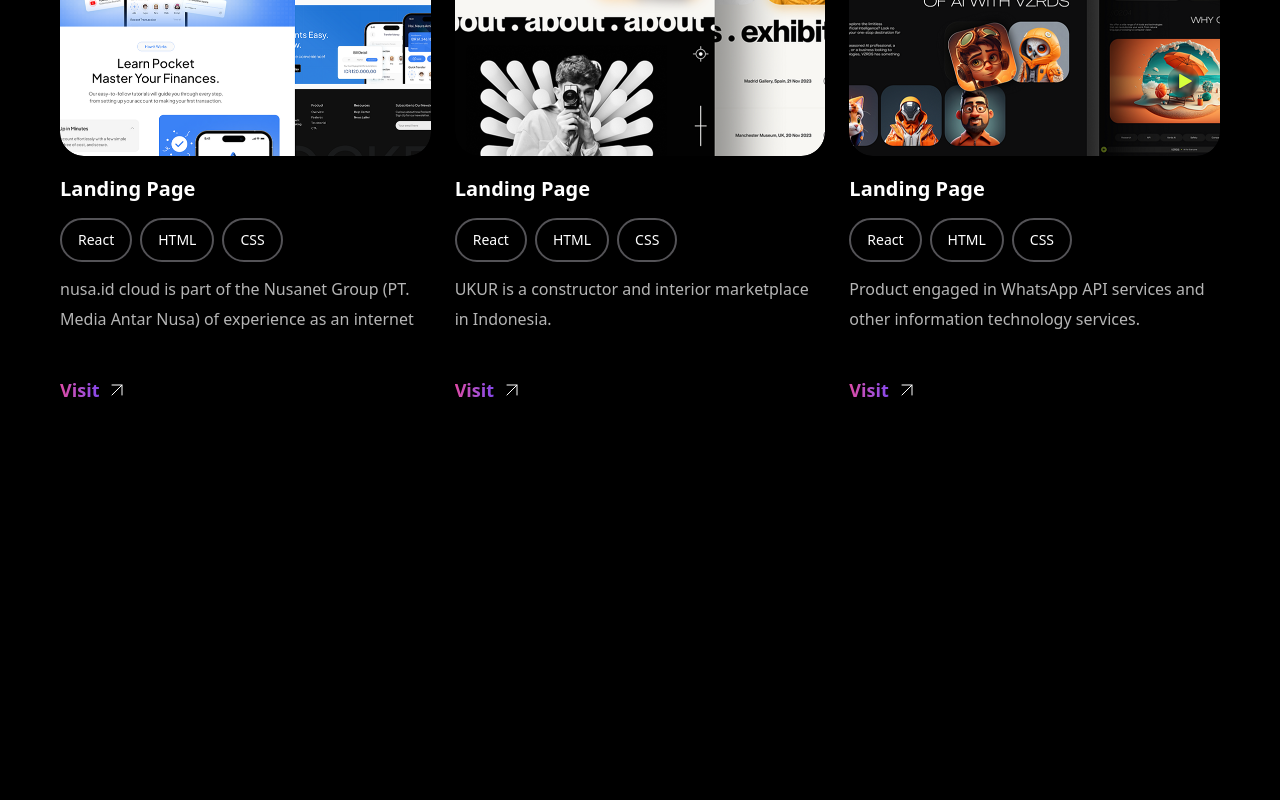
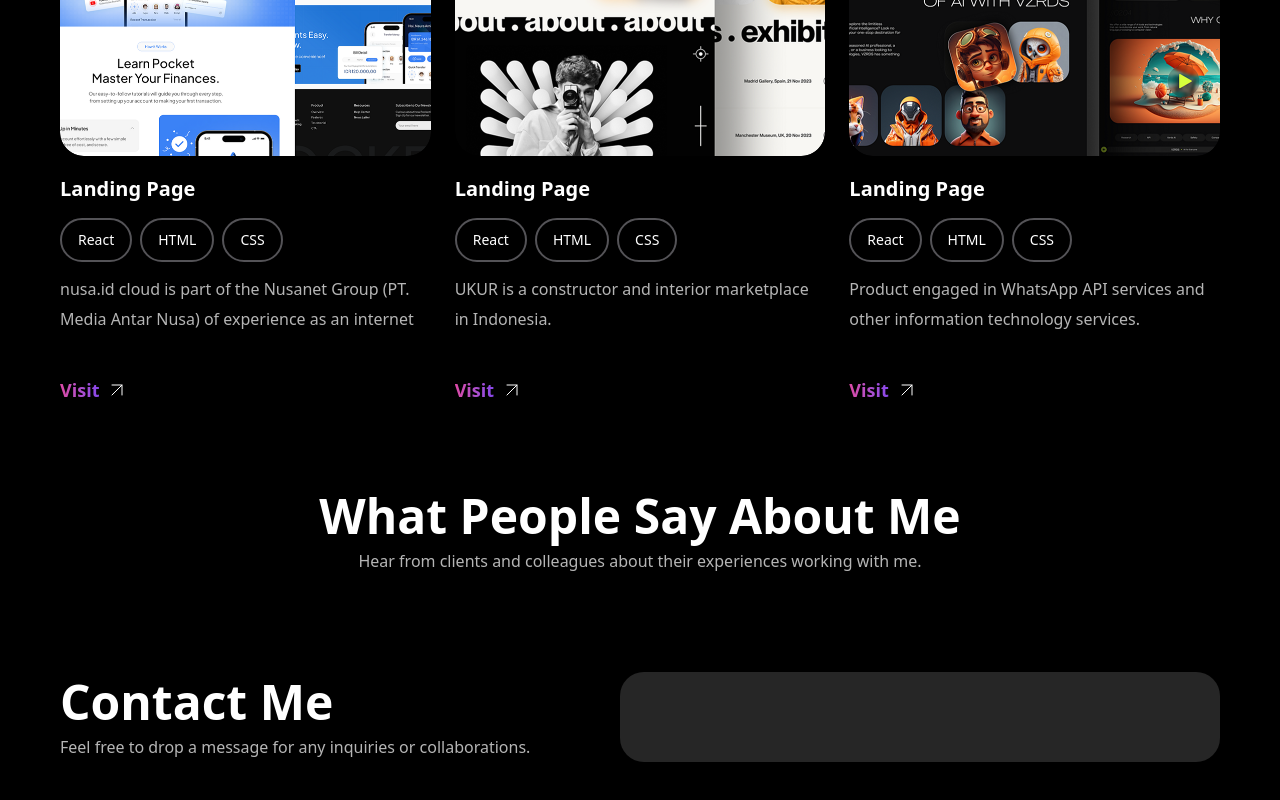
Before and after one commit to ElectricSunset/wph-portofolio, a Next.js app: page / in a window 1280 px wide. Shown: the part 6454-7254 px from the top of the page. Before the commit the page ends 6940 px from the top, so only its background shows below. Built offline with nearby package versions, Linux system fonts and the light colour scheme.

Commit message:
add marquee

```diff
--- a/src/app/home/partials/contactMe.tsx
+++ b/src/app/home/partials/contactMe.tsx
@@ -1,7 +1,21 @@
 import React from 'react';
 
 const ContactMe: React.FC = () => {
-  return <div>contactMe</div>;
+  return (
+    <div className='custom-container mt-20 mb-20 flex'>
+      <div className='flex w-15 flex-[4.61] basis-80 flex-col'>
+        <h2 className='text-display-2xl font-extrabold text-neutral-100'>
+          {'Contact Me'}
+        </h2>
+        <p className='text-md font-regular text-neutral-200'>
+          {'Feel free to drop a message for any inquiries or collaborations.'}
+        </p>
+      </div>
+      <div className='bg-opacity-50 flex-[5.39] basis-80 rounded-4xl bg-[#262626]'>
+        {' '}
+      </div>
+    </div>
+  );
 };
 
 export default ContactMe;
--- /dev/null
+++ b/src/app/home/partials/testimony.tsx
@@ -0,0 +1,35 @@
+import React from 'react';
+
+import { Marquee } from '@/components/ui/marquee';
+
+const Testimony: React.FC = () => {
+  return (
+    <div className='custom-container mt-20 mb-20'>
+      <div className='flex-center flex-col'>
+        <h2 className='text-display-2xl font-extrabold text-neutral-100'>
+          {'What People Say About Me'}
+        </h2>
+        <p className='text-md font-regular text-neutral-200'>
+          {
+            'Hear from clients and colleagues about their experiences working with me.'
+          }
+        </p>
+      </div>
+      <div>
+        <TestimonyMarquee />
+      </div>
+    </div>
+  );
+};
+
+export default Testimony;
+
+const TestimonyMarquee = () => {
+  return (
+    <div className='custom-container relative flex items-center'>
+      <div>
+        <Marquee></Marquee>
+      </div>
+    </div>
+  );
+};
--- a/src/app/page.tsx
+++ b/src/app/page.tsx
@@ -1,6 +1,7 @@
 'use client';
 
 import CareerJourney from './home/partials/careerJourney';
+import ContactMe from './home/partials/contactMe';
 import CoreSkill from './home/partials/coreSkill';
 import Faq from './home/partials/faq';
 import Hero from './home/partials/hero';
@@ -8,6 +9,7 @@ import Introduction from './home/partials/introduction';
 import Navbar from './home/partials/navbar';
 import Portofolio from './home/partials/portofolio';
 import StandOut from './home/partials/standout';
+import Testimony from './home/partials/testimony';
 
 const Home = () => {
   return (
@@ -20,6 +22,8 @@ const Home = () => {
       <Faq />
       <StandOut />
       <Portofolio />
+      <Testimony />
+      <ContactMe />
     </div>
   );
 };
--- /dev/null
+++ b/src/components/ui/marquee.tsx
@@ -0,0 +1,48 @@
+import React, { ComponentProps } from 'react';
+
+import { cn } from '@/lib/utils';
+
+interface MarqueeProps extends ComponentProps<'div'> {
+  className?: string;
+  reverse?: boolean;
+  pauseOnHover?: boolean;
+  children: React.ReactNode;
+  vertical?: boolean;
+  repeat?: number;
+}
+
+export const Marquee: React.FC<MarqueeProps> = ({
+  className = '',
+  reverse = false,
+  pauseOnHover = false,
+  children,
+  vertical = false,
+  repeat = 4,
+  ...props
+}) => {
+  return (
+    <div
+      className={cn(
+        'group flex [gap:var(--gap)] overflow-hidden p-2 [--duration:40s] [--gap:3rem]',
+        className
+      )}
+      {...props}
+    >
+      {Array(repeat)
+        .fill(null)
+        .map((_, i) => (
+          <div
+            key={i}
+            className={cn('flex shrink-0 justify-around [gap:var(--gap)]', {
+              'animate-marquee flex-row': !vertical,
+              'animate-marquee flex-col': vertical,
+              'group-hover:[animation-play-state:paused]': pauseOnHover,
+              '[animation-direction:reverse]': reverse,
+            })}
+          >
+            {children}
+          </div>
+        ))}
+    </div>
+  );
+};
```
